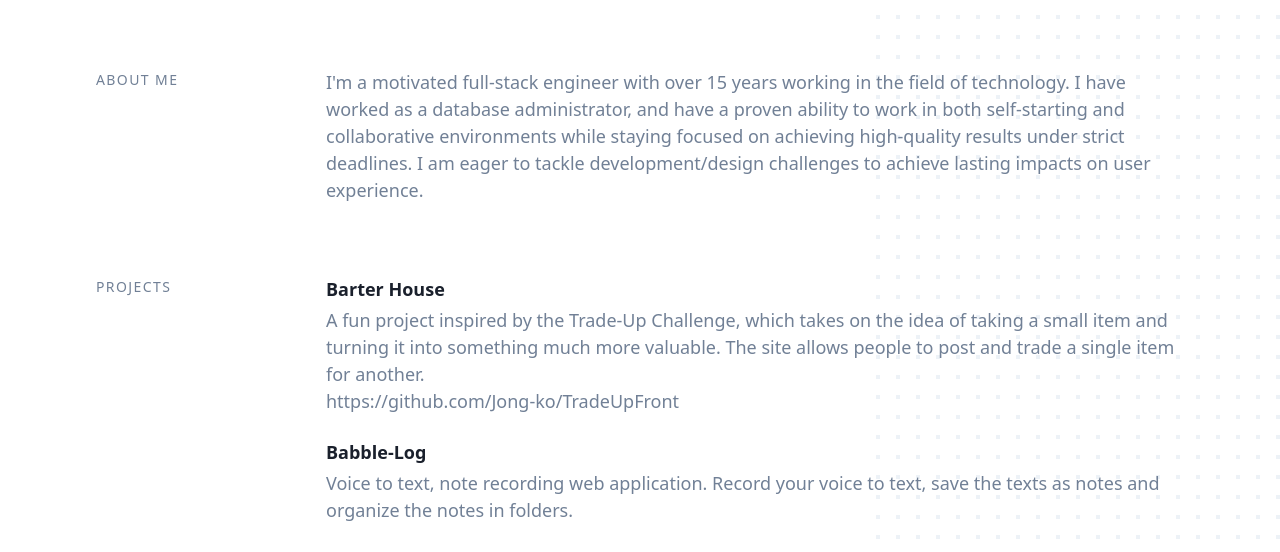
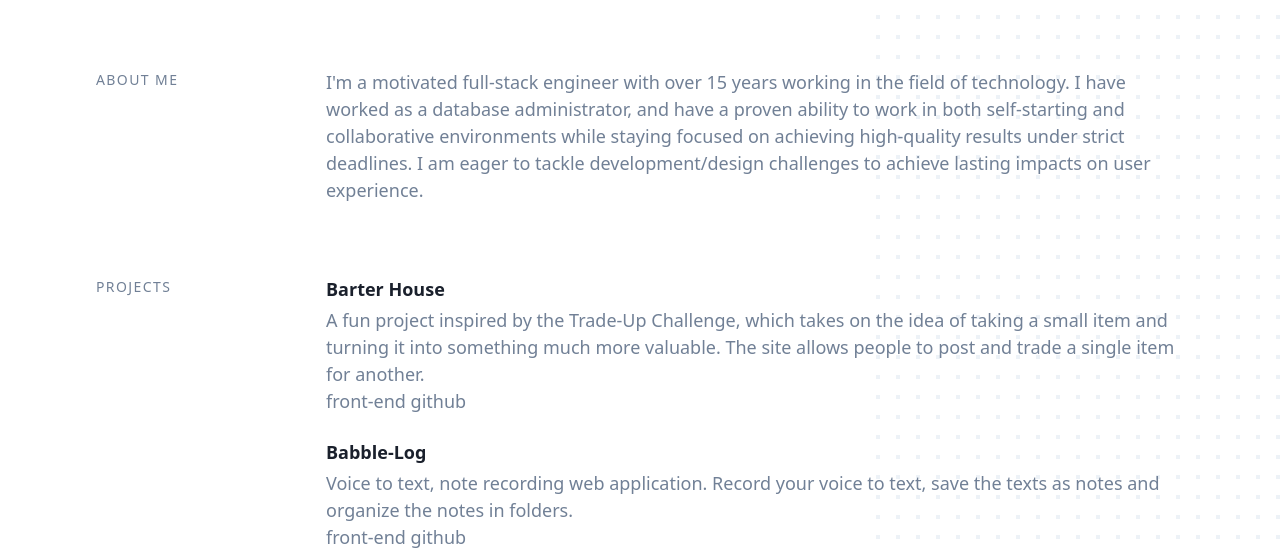
Before and after one commit to 0xkianu/test_portfolio, a Gatsby site: page / in a window 1280 px wide. Shown: the part 245-797 px from the top of the page. Built offline with nearby package versions, Linux system fonts and the light colour scheme; Gatsby itself is replaced by a stand-in of ours.

Commit message:
Customizing portfolio for myself

```diff
--- a/src/components/summary-item/index.jsx
+++ b/src/components/summary-item/index.jsx
@@ -25,7 +25,7 @@ const SummaryItem = ({ name, description, link = false, internal = false, github
         {link ? linkContent : name}
       </h3>
       <p className={classes.description}>{description}</p>
-      <p className={classes.description}>{github}</p>
+      <p className={classes.description}><a href={github}>front-end github</a></p>
     </div>
   );
 };
```
